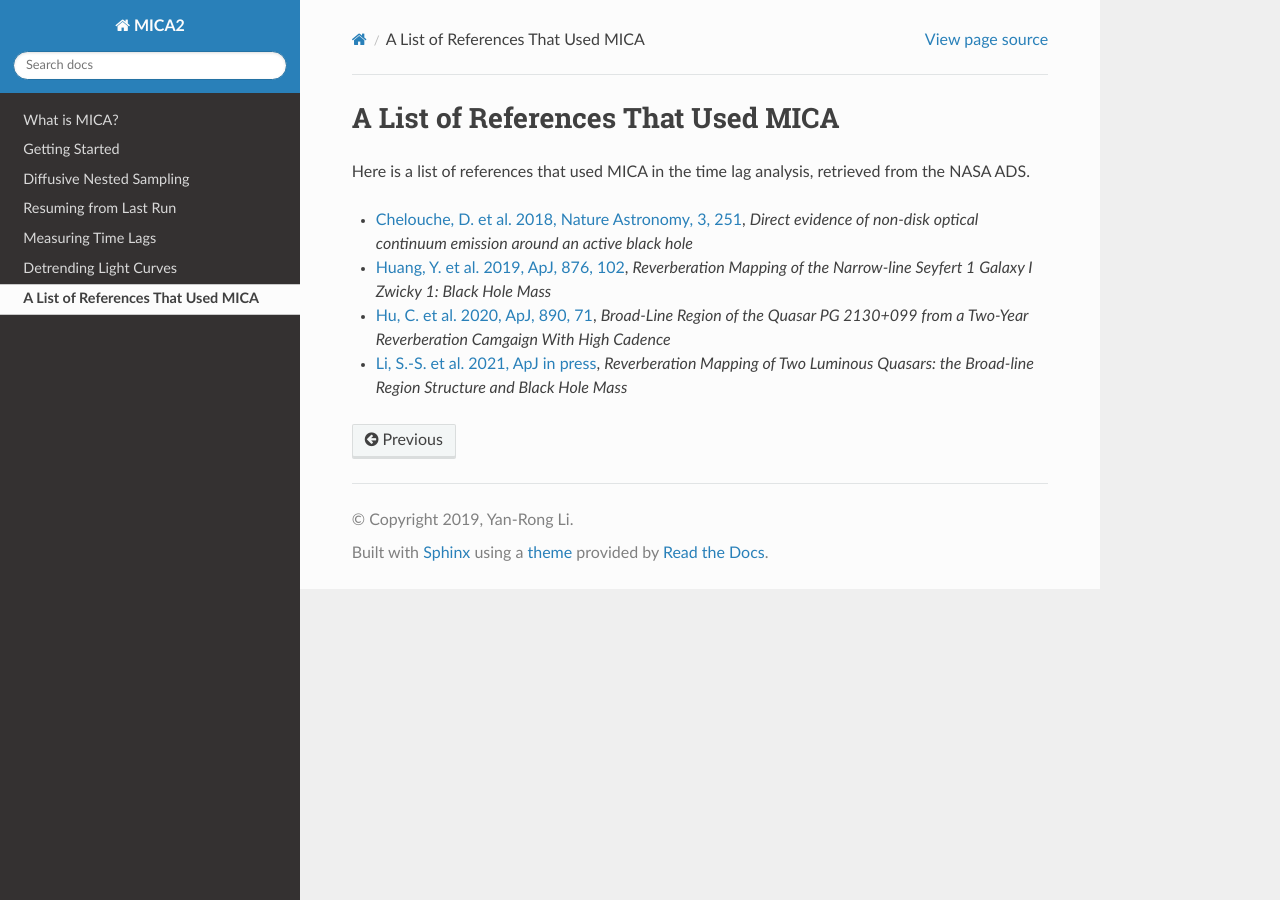
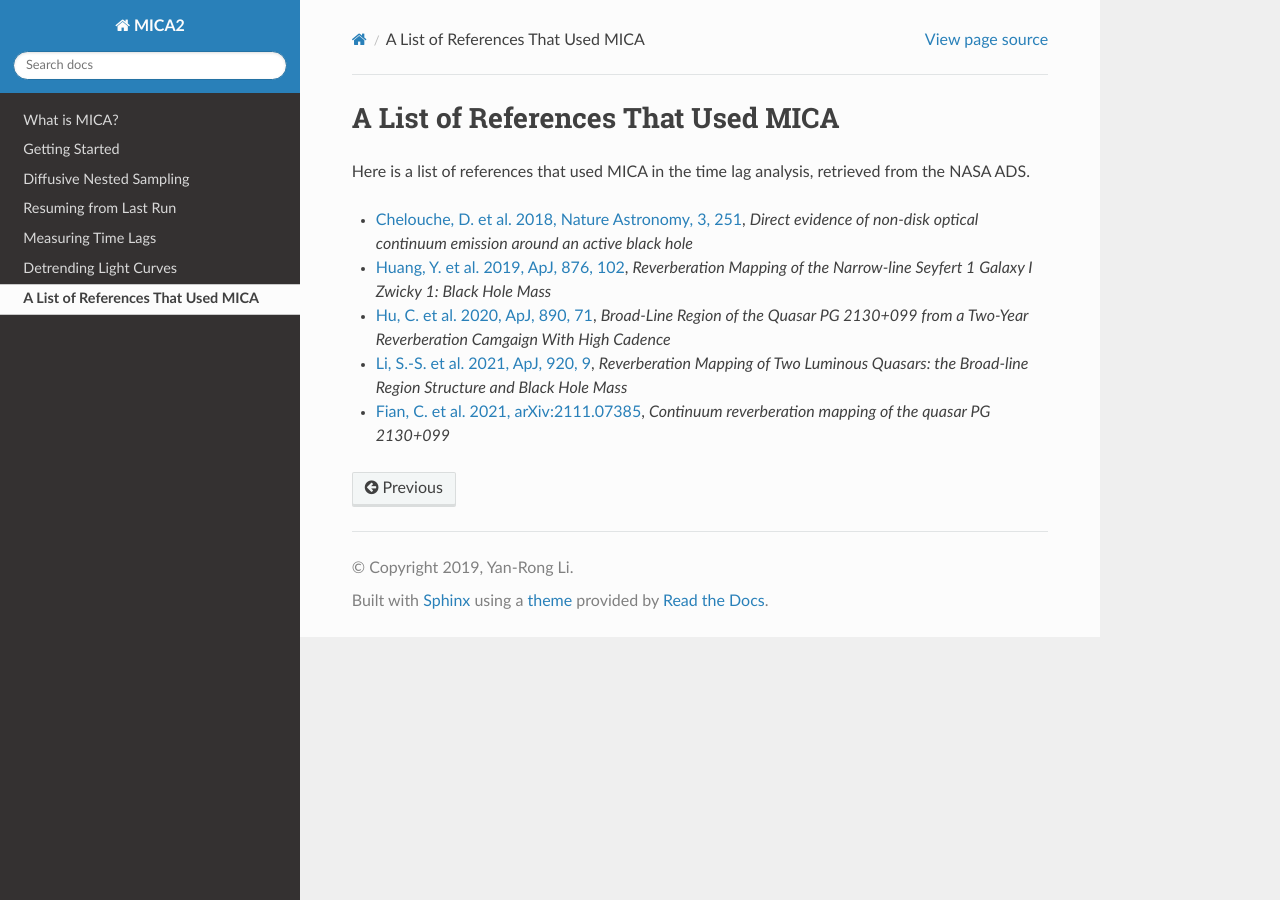
Before and after one commit to LiyrAstroph/MICA2, a Sphinx documentation site: the page built from docs/list.rst, in a window 1280 px wide. Built offline with Sphinx 7.4.7 and the Read the Docs theme 2.0.0, drawn with Linux system fonts in a browser that asks for light colours.

Commit message:
update doc/list.rst.

```diff
--- a/docs/list.rst
+++ b/docs/list.rst
@@ -12,5 +12,8 @@ Here is a list of references that used MICA in the time lag analysis, retrieved
 - `Hu, C. et al. 2020, ApJ, 890, 71 <https://ui.adsabs.harvard.edu/abs/2020ApJ...890...71H/abstract>`_,
   *Broad-Line Region of the Quasar PG 2130+099 from a Two-Year Reverberation Camgaign With High Cadence*
 
-- `Li, S.-S. et al. 2021, ApJ in press <https://ui.adsabs.harvard.edu/abs/2021arXiv210605655L/abstract>`_,
+- `Li, S.-S. et al. 2021, ApJ, 920, 9 <https://ui.adsabs.harvard.edu/abs/2021ApJ...920....9L/abstract>`_,
   *Reverberation Mapping of Two Luminous Quasars: the Broad-line Region Structure and Black Hole Mass*
+
+- `Fian, C. et al. 2021, arXiv:2111.07385 <https://arxiv.org/abs/2111.07385>`_,
+  *Continuum reverberation mapping of the quasar PG 2130+099*
```
